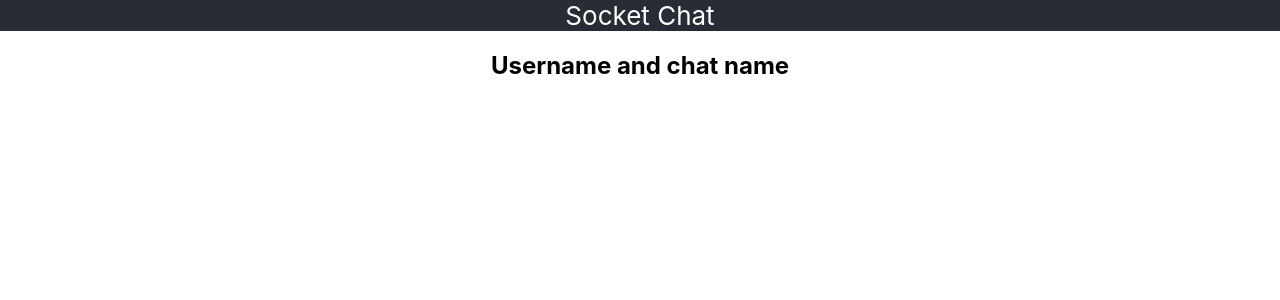
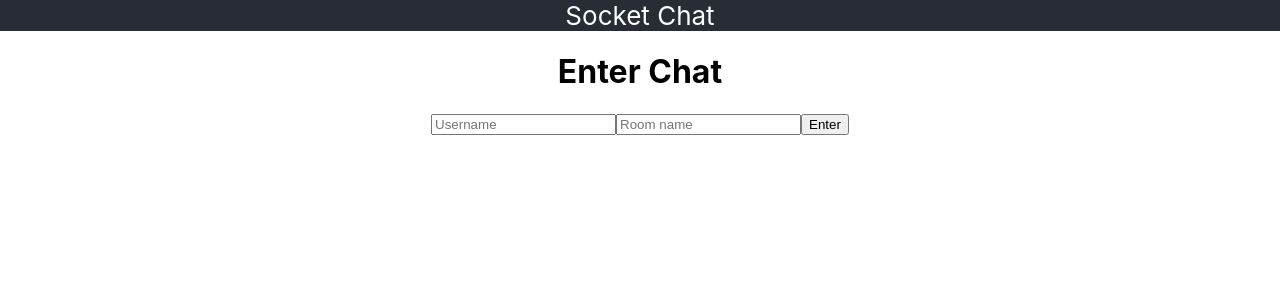
Before and after one commit to arghmatey/sockets-chat, a React (Create React App) app: page / in a window 1280 px wide. Shown: the top 300 px of the page. Built offline with nearby package versions, Linux system fonts and the light colour scheme.

Commit message:
write enter chat form

```diff
--- a/package.json
+++ b/package.json
@@ -11,6 +11,7 @@
     "react": "^16.13.1",
     "react-dom": "^16.13.1",
     "react-router": "^5.2.0",
+    "react-router-dom": "^5.2.0",
     "react-scripts": "3.4.1",
     "socket.io": "^2.3.0",
     "typescript": "^3.9.5"
--- a/src/App.js
+++ b/src/App.js
@@ -1,4 +1,5 @@
 import React from 'react';
+import { BrowserRouter as Router, Route } from 'react-router-dom';
 import './App.css';
 
 import EnterForm from './components/EnterForm';
@@ -9,7 +10,14 @@ const App = () => {
       <header className="App-header">
         Socket Chat
       </header>
-      <EnterForm />
+      <main>
+        <Router>
+          <Route exact path='/' component={EnterForm} />
+          <Route exact path='/chatroom' render={() =>
+            <div>hi</div>
+          } />
+        </Router>
+      </main>
     </div>
   );
 }
--- a/src/components/EnterForm.js
+++ b/src/components/EnterForm.js
@@ -1,10 +1,24 @@
-import React from 'react';
+import React, { useState } from 'react';
+import { Link } from 'react-router-dom';
 
 const EnterForm = () => {
+    const [username, setUsername] = useState('');
+    const [room, setRoom] = useState('');
+
     return (
-        <>
-            <h2>Username and chat name</h2>
-        </>
+        <div className="formWrapper">
+            <h1>Enter Chat</h1>
+            <input placeholder="Username" className="formInput" type="text" onChange={e => setUsername(e.target.value)} />
+            <input placeholder="Room name" className="formInput" type="text" onChange={e => setRoom(e.target.value)} />
+            <Link
+                onClick={e => (!username && !room) ? e.preventDefault() : null}
+                to={'/chatroom'}
+                username={username}
+                room={room}
+            >
+                <button className="formButton" type="submit">Enter</button>
+            </Link>
+        </div>
     )
 }
 
```
Also changed, not shown: 1 other file (tests, documents, lock files or other folders).
